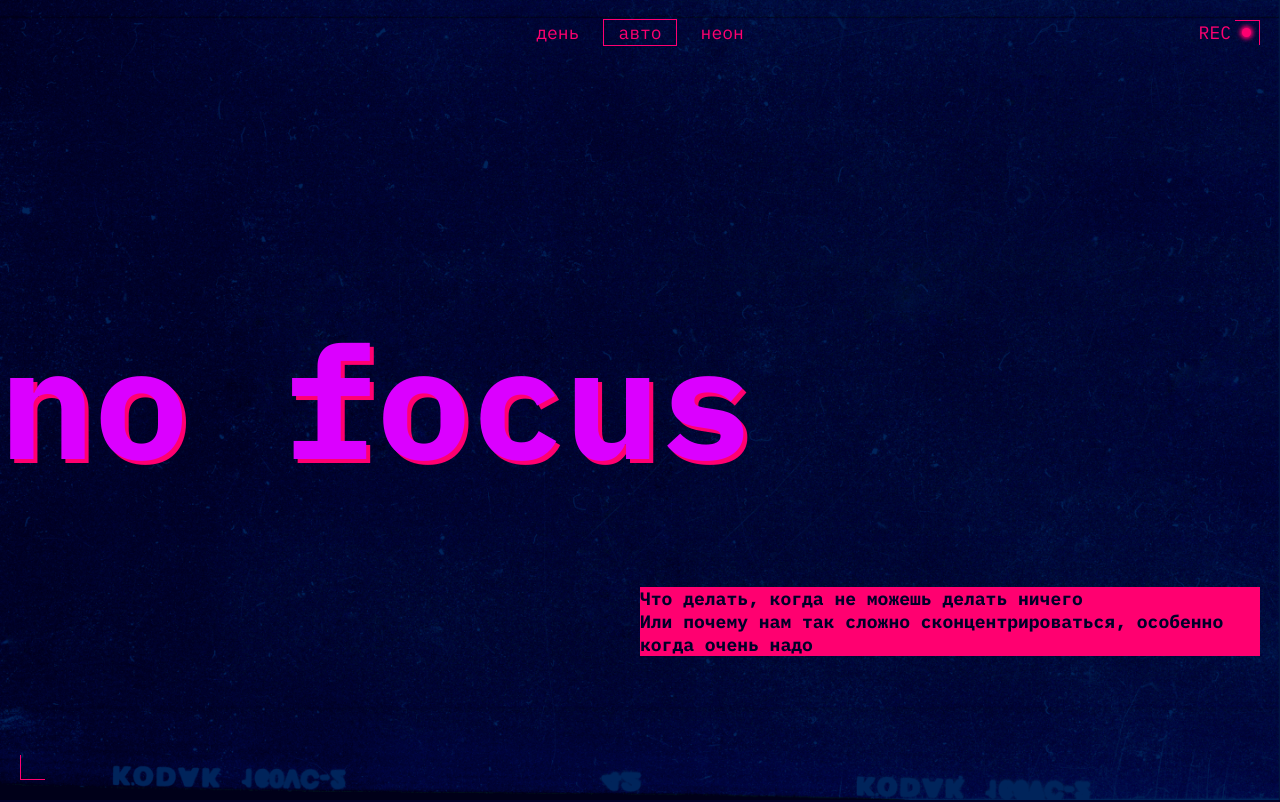
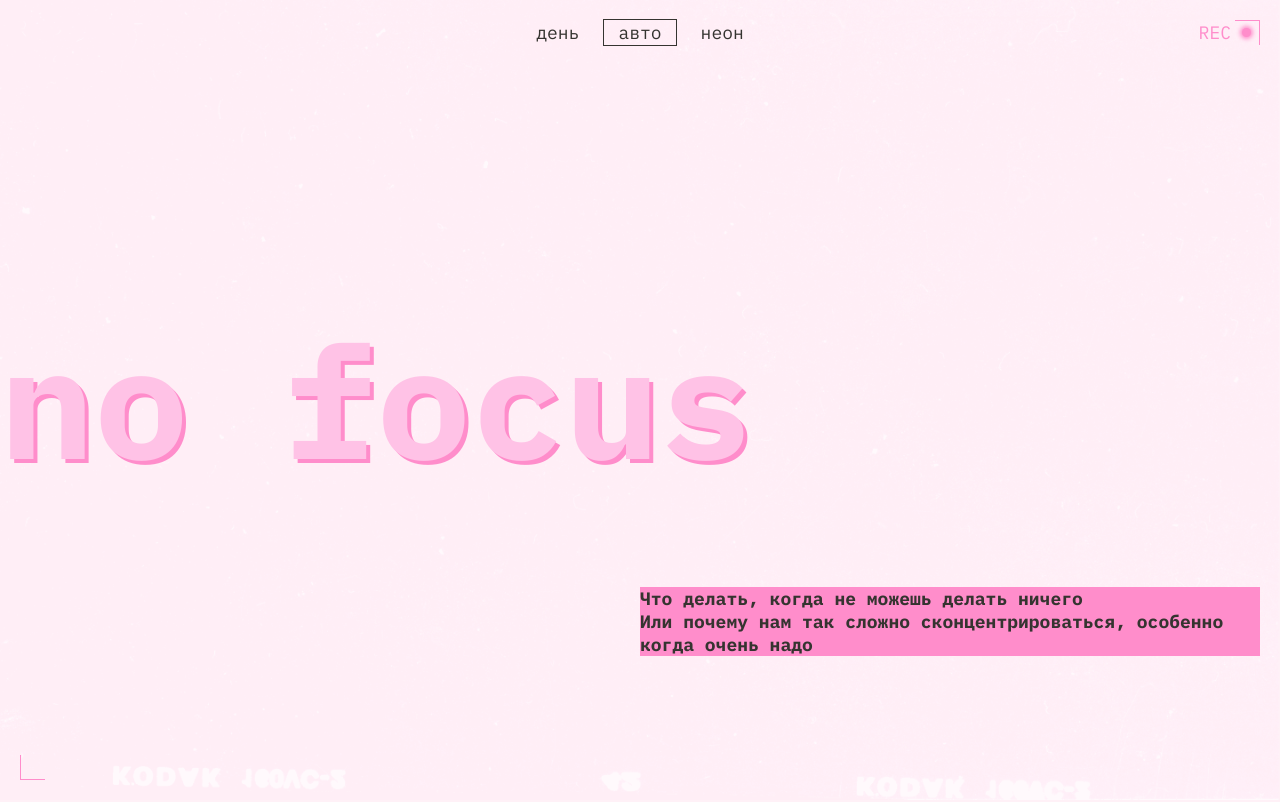
Before and after one commit to evgeniyredko/slozhno-sosredotochitsya-fd, a plain HTML site: page index.html in a window 1280 px wide. Shown: the top 802 px of the page. Drawn offline with Linux system fonts and the light colour scheme.

Commit message:
Add light theme

```diff
--- a/styles/dark.css
+++ b/styles/dark.css
@@ -5,10 +5,14 @@
 */
 
 :root.theme-dark {
-  /* сохраните этот селектор в приведённом виде.
-    Так стили написанные ниже будут иметь больший вес,
-    чем стили в медиазапросе предпочтений пользователя
-  */
+  --bg-image-page: url(./../images/cover-image-dark.png);
+  --color-accent: #ff0070;
+  --color-title: #db00ff;
+  --color-subtitle: #ff0070;
+  --color-description: #000028;
+  --bg-color-section: #000028;
+  --color-section: #f1b2ce;
+  --color-menu: #ff0070;
 }
 
 .theme-dark .page {
--- a/styles/globals.css
+++ b/styles/globals.css
@@ -52,11 +52,11 @@ a {
   font-weight: 700;
   line-height: 0.83;
   font-size: clamp(7.25rem, 7.0115rem + 1.0178vw, 7.5rem);
-  color: #db00ff;
+  color: var(--color-title);
 }
 
 .title-decor {
-  color: #000028;
+  color: var(--color-description);
   background-color: var(--color-accent);
 }
 
--- a/styles/light.css
+++ b/styles/light.css
@@ -5,12 +5,29 @@
 */
 
 :root.theme-light {
-  /* сохраните этот селектор в приведённом виде.
-    Так стили написанные ниже будут иметь больший вес,
-    чем стили в медиазапросе предпочтений пользователя
-  */
+  --bg-image-page: url(./../images/cover-image-light.png);
+  --color-accent: #ff8dcb;
+  --color-title: #ffc2e6;
+  --color-subtitle: #353430;
+  --color-description: #353430;
+  --bg-color-section: #fff1f7;
+  --color-section: #353430;
+  --color-menu: #353430;
 }
 
-.theme-light .page {
-  /* Вам также нужно будет написать ряд подобных селекторов */
+@media (prefers-color-scheme: light) {
+  :root {
+    --bg-image-page: url(./../images/cover-image-light.png);
+    --color-accent: #ff8dcb;
+    --color-title: #ffc2e6;
+    --color-subtitle: #353430;
+    --color-description: #353430;
+    --bg-color-section: #fff1f7;
+    --color-section: #353430;
+    --color-menu: #353430;
+  }
 }
+
+.theme-light .header__recording {
+  display: none;
+}
--- a/styles/style.css
+++ b/styles/style.css
@@ -3,6 +3,7 @@
 .page {
   /* сохраните в разметке и стилях класс page у тега body. Он удобен, чтобы составлять селекторы для разных цветовых тем. */
   font-family: var(--font-family-base);
+  background-color: var(--bg-color-section);
   background: var(--bg-image-page) center;
   background-size: cover;
   background-attachment: fixed;
@@ -48,7 +49,7 @@
 
 .header__theme-menu {
   justify-self: end;
-  color: var(--color-accent);
+  color: var(--color-menu);
 }
 
 .header__theme-menu-list {
@@ -65,19 +66,20 @@
 }
 
 .header__theme-menu-button_active {
-  outline: 1px solid var(--color-accent);
+  outline: 1px solid var(--color-menu);
+  pointer-events: none;
 }
 
 .header__theme-menu-button:focus {
   outline: none;
 }
 
-.header__theme-menu-button:hover {
-  outline: 1px solid rgb(255, 0, 112, 0.4);
+.header__theme-menu-button:hover:not(.header__theme-menu-button_active) {
+  outline: 1px solid color-mix(in oklab, var(--color-menu) 40%, transparent);
 }
 
 .header__theme-menu-button:focus-visible {
-  box-shadow: 0 1px 0 var(--color-accent);
+  box-shadow: 0 1px 0 var(--color-menu);
   outline: none;
 }
 
@@ -137,7 +139,7 @@
   grid-column: 1 / 2;
   grid-row: 1 / 2;
   margin-block-end: 21px;
-  color: var(--color-accent);
+  color: var(--color-subtitle);
 }
 
 .section__list {
--- a/styles/variables.css
+++ b/styles/variables.css
@@ -6,10 +6,12 @@
 :root {
   --font-family-base: "IBM Plex mono", serif;
 
+  --bg-image-page: url(./../images/cover-image-dark.png);
   --color-accent: #ff0070;
-
-  --bg-image-page: url(./../images/cover-image-dark.png);
-
+  --color-title: #db00ff;
+  --color-subtitle: #ff0070;
+  --color-description: #000028;
   --bg-color-section: #000028;
   --color-section: #f1b2ce;
+  --color-menu: #ff0070;
 }
```
